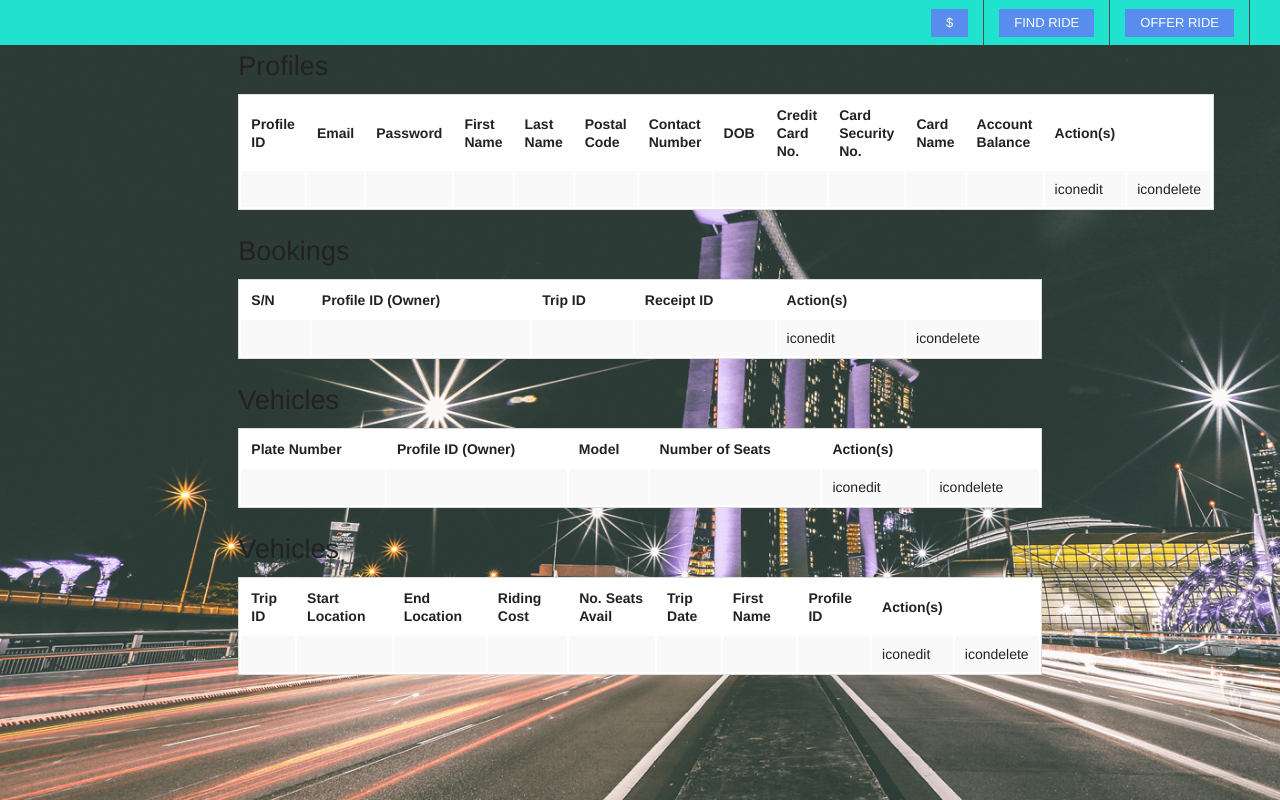
After one commit to cs2102-group2/main, a PHP site: page /admin.php in a window 1280 px wide. The commit adds this page. Run offline with PHP 8.4, Linux system fonts and the light colour scheme.

Commit message:
admin.php: Added Backend Admin template registration.php: Modified textfield to password field

```diff
--- /dev/null
+++ b/carpool/admin.php
@@ -0,0 +1,160 @@
+<!DOCTYPE html>
+<html lang="en">
+<head>
+    <meta charset="UTF-8">
+    <title>Administration: Direct Manipulation of Underlying SQL Table</title>
+    <link rel="stylesheet" href="./foundation/css/foundation.css" />
+    <link rel="stylesheet" href="./css/customise.css" />
+</head>
+<body>
+    <nav class="top-bar" data-topbar="" role="navigation">
+        <ul class="title-area">
+            <li class="name">
+                <h1>
+                    <a href="#">
+                        <!--Get admin name-->
+                    </a>
+                </h1>
+            </li>
+        </ul>
+        <section class="top-bar-section">
+            <ul class="right">
+                <li class="has-form show-for-large-up"><a href="payment.php" class="button">$</a></li>
+                <li class="divider"></li>
+                <li class="has-form show-for-large-up"><a href="search.php" class="button">FIND RIDE</a></li>
+                <li class="divider"></li>
+                <li class="has-form show-for-large-up"><a href="post.php" class="button">OFFER RIDE</a></li>
+                <li class="divider"></li>
+                <li class="has-form show-for-large-up">
+                    <!--Login or Logout-->
+                </li>
+            </ul>
+        </section>
+    </nav>
+
+    <div class="large-12 columns">
+        <div class="large-8 left large-offset-2 columns">
+            <h3>Profiles</h3>
+            <div class="row collapse">
+                <table class="large-12 columns">
+                    <tr>
+                        <th>Profile ID</th>
+                        <th>Email</th>
+                        <th>Password</th>
+                        <th>First Name</th>
+                        <th>Last Name</th>
+                        <th>Postal Code</th>
+                        <th>Contact Number</th>
+                        <th>DOB</th>
+                        <th>Credit Card No.</th>
+                        <th>Card Security No.</th>
+                        <th>Card Name</th>
+                        <th>Account Balance</th>
+                        <th>Action(s)</th>
+                    </tr>
+                    <!--TODO: POPULATE TABLE WITH INFO USING BELOW TEMPLATE-->
+                    <tr>
+                        <td></td>
+                        <td></td>
+                        <td></td>
+                        <td></td>
+                        <td></td>
+                        <td></td>
+                        <td></td>
+                        <td></td>
+                        <td></td>
+                        <td></td>
+                        <td></td>
+                        <td></td>
+                        <td>iconedit</td>
+                        <td>icondelete</td>
+                    </tr>
+                </table>
+            </div>
+        </div>
+
+        <div class="large-8 left large-offset-2 columns">
+            <h3>Bookings</h3>
+            <div class="row collapse">
+                <table class="large-12 columns">
+                    <tr>
+                        <th>S/N</th>
+                        <th>Profile ID (Owner)</th>
+                        <th>Trip ID</th>
+                        <th>Receipt ID</th>
+                        <th>Action(s)</th>
+                    </tr>
+                    <!--TODO: POPULATE TABLE WITH INFO USING BELOW TEMPLATE-->
+                    <tr>
+                        <td></td>
+                        <td></td>
+                        <td></td>
+                        <td></td>
+                        <td>iconedit</td>
+                        <td>icondelete</td>
+                    </tr>
+                </table>
+            </div>
+        </div>
+
+
+        <div class="large-8 left large-offset-2 columns">
+            <h3>Vehicles</h3>
+            <div class="row collapse">
+                <table class="large-12 columns">
+                    <tr>
+                        <th>Plate Number</th>
+                        <th>Profile ID (Owner)</th>
+                        <th>Model</th>
+                        <th>Number of Seats</th>
+                        <th>Action(s)</th>
+                    </tr>
+                    <!--TODO: POPULATE TABLE WITH INFO USING BELOW TEMPLATE-->
+                    <tr>
+                        <td></td>
+                        <td></td>
+                        <td></td>
+                        <td></td>
+                        <td>iconedit</td>
+                        <td>icondelete</td>
+                    </tr>
+                </table>
+            </div>
+        </div>
+
+        <div class="large-8 left large-offset-2 columns">
+            <h3>Vehicles</h3>
+            <div class="row collapse">
+                <table class="large-12 columns">
+                    <tr>
+                        <th>Trip ID</th>
+                        <th>Start Location</th>
+                        <th>End Location</th>
+                        <th>Riding Cost</th>
+                        <th>No. Seats Avail</th>
+                        <th>Trip Date</th>
+                        <th>First Name</th>
+                        <th>Profile ID</th>
+                        <th>Action(s)</th>
+                    </tr>
+                    <!--TODO: POPULATE TABLE WITH INFO USING BELOW TEMPLATE-->
+                    <tr>
+                        <td></td>
+                        <td></td>
+                        <td></td>
+                        <td></td>
+                        <td></td>
+                        <td></td>
+                        <td></td>
+                        <td></td>
+                        <td>iconedit</td>
+                        <td>icondelete</td>
+                    </tr>
+                </table>
+            </div>
+        </div>
+
+    </div>
+</div>
+</body>
+</html>
--- a/carpool/registration.php
+++ b/carpool/registration.php
@@ -84,7 +84,7 @@ if(isset($_POST['confirm'])) {
                     <div class="large-6 columns">
                         <p><u>Profile Information</u></p>
                         <input type="text" name="username" placeholder="Username" />
-                        <input type="text" name="password" placeholder="Password" />
+                        <input type="password" name="password" placeholder="Password" />
                         <input type="text" name="firstname" placeholder="First Name" />
                         <input type="text" name="lastname" placeholder="Last Name" />
                         <input type="text" name="dob" placeholder="Birth Date" />
```
